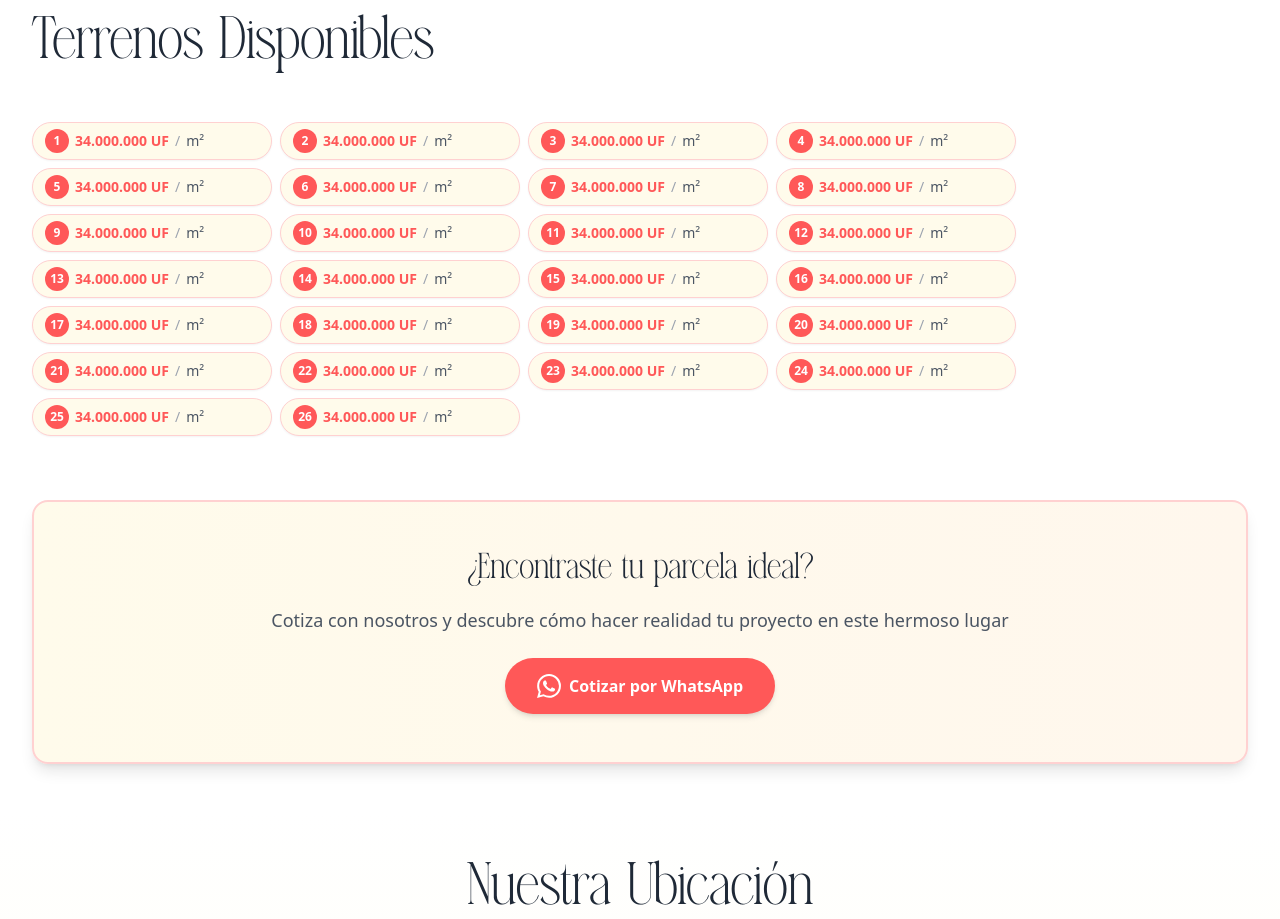
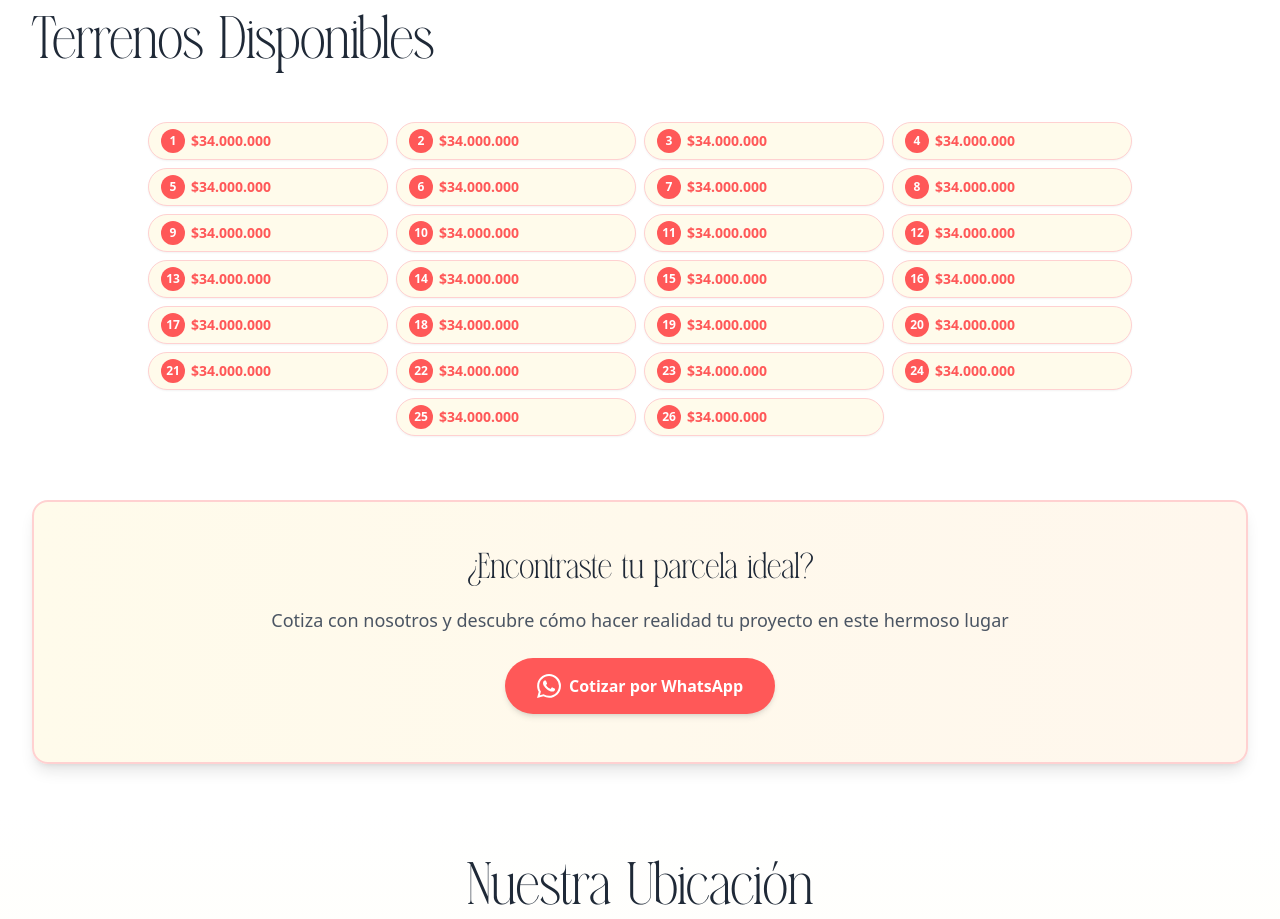
Before and after one commit to pipevera/DunasDePupuya, a Nuxt app: page /La-aguada in a window 1280 px wide. Shown: the part 1800-2719 px from the top of the page. Built offline with nearby package versions, Linux system fonts and the light colour scheme; a web font is replaced by a local one.

Commit message:
fix values in labels

```diff
--- a/app/components/Table.vue
+++ b/app/components/Table.vue
@@ -5,7 +5,7 @@
         {{ title }}
       </h2>
 
-      <div class="flex flex-wrap gap-2">
+      <div class="flex flex-wrap justify-center gap-2">
         <div
           v-for="(terreno, index) in terrenos"
           :key="index"
@@ -19,9 +19,12 @@
 
           <template v-else>
             <span class="flex items-center justify-center w-6 h-6 rounded-full bg-[#FF5858] text-white font-bold text-xs">{{ terreno.numero }}</span>
-            <span class="text-[#FF5858] font-bold">{{ terreno.valor.toLocaleString('es-CL') }} UF</span>
-            <span class="text-gray-400">/</span>
-            <span class="text-gray-600">{{ terreno.m2.toLocaleString('es-CL') }} m²</span>
+            <span class="text-[#FF5858] font-bold">{{ formatValor(terreno.valor) }}</span>
+            <div v-if="terreno.m2" >
+              <span class="text-gray-400">/</span>
+              <span class="text-gray-600">{{ terreno.m2.toLocaleString('es-CL') }} m²</span>
+
+            </div>
           </template>
         </div>
       </div>
@@ -62,4 +65,18 @@ const props = defineProps({
     default: () => []
   }
 })
+
+const formatValor = (valor) => {
+  if (valor === 'vendida' || valor === '' || valor == null) return ''
+  const num = typeof valor === 'number' ? valor : Number(valor)
+  if (Number.isNaN(num)) return String(valor)
+  if (num >= 10000) {
+    try {
+      return num.toLocaleString('es-CL', { style: 'currency', currency: 'CLP', maximumFractionDigits: 0 })
+    } catch (e) {
+      return `$ ${num.toLocaleString('es-CL')}`
+    }
+  }
+  return `${num.toLocaleString('es-CL', { maximumFractionDigits: 0 })} UF`
+}
 </script>
```
